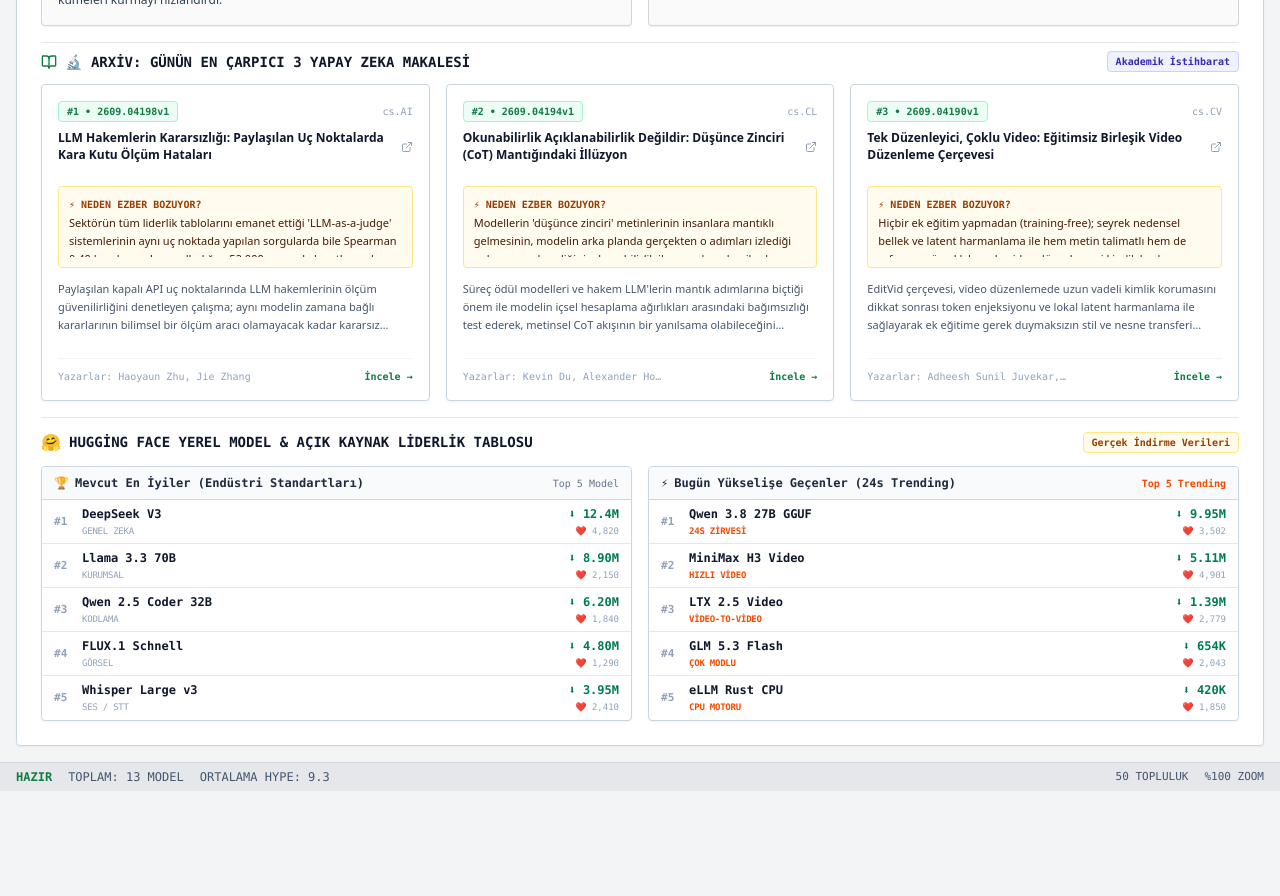
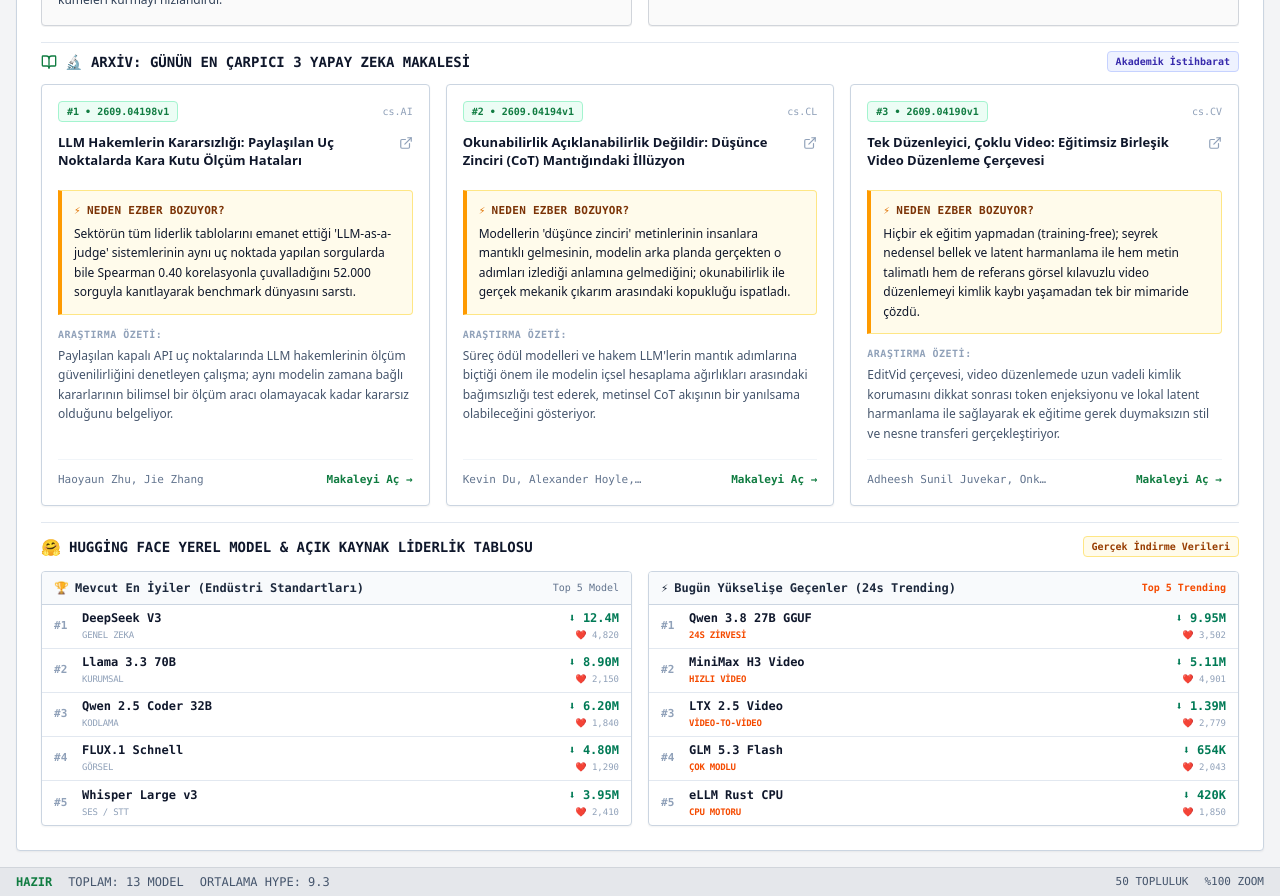
Before and after one commit to devfintell-tech/aitrendleri, a React (Vite) app: page / in a window 1280 px wide. Shown: the part 1780-2676 px from the top of the page. Before the commit the page ends 2571 px from the top, so only its background shows below. Built offline with nearby package versions, Linux system fonts and the light colour scheme.

Commit message:
fix(ui): eliminate text clipping and low contrast in ArXiv highlight cards

```diff
--- a/src/App.jsx
+++ b/src/App.jsx
@@ -705,10 +705,10 @@
 
                 <div className="grid grid-cols-1 md:grid-cols-3 gap-4">
                   {(timeframe === 'weekly' && report.arxivWeeklyBest?.length > 0 ? report.arxivWeeklyBest : report.arxivDaily).map((paper, pIdx) => (
-                    <div key={pIdx} className="bg-white border border-[#cbd5e1] rounded p-4 flex flex-col justify-between shadow-xs hover:border-[#107c41] transition">
-                      <div>
+                    <div key={pIdx} className="bg-white border border-[#cbd5e1] rounded-sm p-4 flex flex-col justify-between shadow-xs hover:border-[#107c41] transition">
+                      <div className="space-y-3">
                         {/* 1. Rozet Satırı */}
-                        <div className="flex items-center justify-between mb-2">
+                        <div className="flex items-center justify-between">
                           <span className="font-mono text-[10px] font-bold text-[#107c41] bg-emerald-50 px-2 py-0.5 rounded border border-emerald-200">
                             #{pIdx + 1} • {paper.id}
                           </span>
@@ -717,50 +717,54 @@
                           </span>
                         </div>
 
-                        {/* 2. Türkçe Başlık Satırı (Sabit min/max yükseklikle 3 kartta da kusursuz hizada) */}
-                        <div className="min-h-[44px] max-h-[44px] flex items-start overflow-hidden mb-3">
+                        {/* 2. Türkçe Başlık Satırı */}
+                        <div className="min-h-[44px] flex items-start">
                           <a
                             href={paper.arxivUrl}
                             target="_blank"
                             rel="noopener noreferrer"
-                            className="font-bold text-xs text-slate-900 hover:text-[#107c41] transition inline-flex items-center gap-1 group leading-snug line-clamp-2"
+                            className="font-bold text-xs sm:text-[13px] text-slate-900 hover:text-[#107c41] transition inline-flex items-start gap-1 group leading-snug"
                             title={paper.title}
                           >
                             <span className="group-hover:underline">{paper.titleTr || paper.title}</span>
-                            <ExternalLink className="w-3 h-3 flex-shrink-0 text-slate-400 group-hover:text-[#107c41]" />
+                            <ExternalLink className="w-3.5 h-3.5 flex-shrink-0 text-slate-400 group-hover:text-[#107c41] mt-0.5" />
                           </a>
                         </div>
 
-                        {/* 3. Sarı Kısım: Neden Ezber Bozuyor? (3 kartta da birebir aynı yükseklik ve konum) */}
-                        <div className="min-h-[82px] max-h-[82px] overflow-hidden bg-amber-50/80 border border-amber-200 rounded p-2.5 mb-3 flex flex-col justify-start">
-                          <strong className="text-amber-800 block text-[10px] font-mono uppercase mb-0.5 font-bold">
-                            ⚡ Neden Ezber Bozuyor?
-                          </strong>
-                          <p className="text-[11px] text-amber-950 font-medium leading-relaxed line-clamp-3">
+                        {/* 3. Sarı Kısım: Neden Ezber Bozuyor? (Yüksek kontrast, net ve tam okunaklı, taşma ve kesilme yok) */}
+                        <div className="bg-[#fffbeb] border-l-4 border-l-amber-500 border border-amber-200 rounded-r p-3 space-y-1 min-h-[110px] flex flex-col justify-center">
+                          <div className="flex items-center gap-1.5 text-[11px] font-mono font-bold text-amber-900 uppercase tracking-wide">
+                            <span className="text-amber-600 font-bold">⚡</span>
+                            <span>NEDEN EZBER BOZUYOR?</span>
+                          </div>
+                          <p className="text-xs text-slate-900 font-normal leading-relaxed">
                             {paper.whyMad}
                           </p>
                         </div>
 
-                        {/* 4. Alt Kısım: Teknik Özet (3 kartta da aynı hizada) */}
-                        <div className="min-h-[66px] max-h-[66px] overflow-hidden mb-3">
-                          <p className="text-[11px] text-slate-600 leading-relaxed line-clamp-3">
+                        {/* 4. Alt Kısım: Teknik Özet (Kesilme ve taşma olmadan tam okunabilir) */}
+                        <div className="space-y-1 min-h-[80px]">
+                          <span className="text-[10px] font-mono font-bold text-slate-400 uppercase tracking-wider block">
+                            Araştırma Özeti:
+                          </span>
+                          <p className="text-xs text-slate-600 leading-relaxed">
                             {paper.summary}
                           </p>
                         </div>
                       </div>
 
-                      {/* 5. Alt Bar: Yazarlar */}
-                      <div className="mt-auto pt-2.5 border-t border-[#f1f5f9] flex items-center justify-between text-[10px] font-mono text-slate-400">
-                        <span className="truncate max-w-[200px]" title={paper.authors?.join(', ')}>
-                          {paper.authors && paper.authors.length > 0 ? `Yazarlar: ${paper.authors.join(', ')}` : 'ArXiv Preprint'}
+                      {/* 5. Alt Bar: Yazarlar ve İncele Linki */}
+                      <div className="mt-4 pt-3 border-t border-[#f1f5f9] flex items-center justify-between text-[11px] font-mono text-slate-500">
+                        <span className="truncate max-w-[180px]" title={paper.authors?.join(', ')}>
+                          {paper.authors && paper.authors.length > 0 ? paper.authors.join(', ') : 'ArXiv Preprint'}
                         </span>
                         <a
                           href={paper.arxivUrl}
                           target="_blank"
                           rel="noopener noreferrer"
-                          className="text-[#107c41] hover:underline flex items-center gap-0.5 font-bold"
+                          className="text-[#107c41] hover:underline flex items-center gap-0.5 font-bold whitespace-nowrap"
                         >
-                          İncele →
+                          Makaleyi Aç →
                         </a>
                       </div>
                     </div>
```
